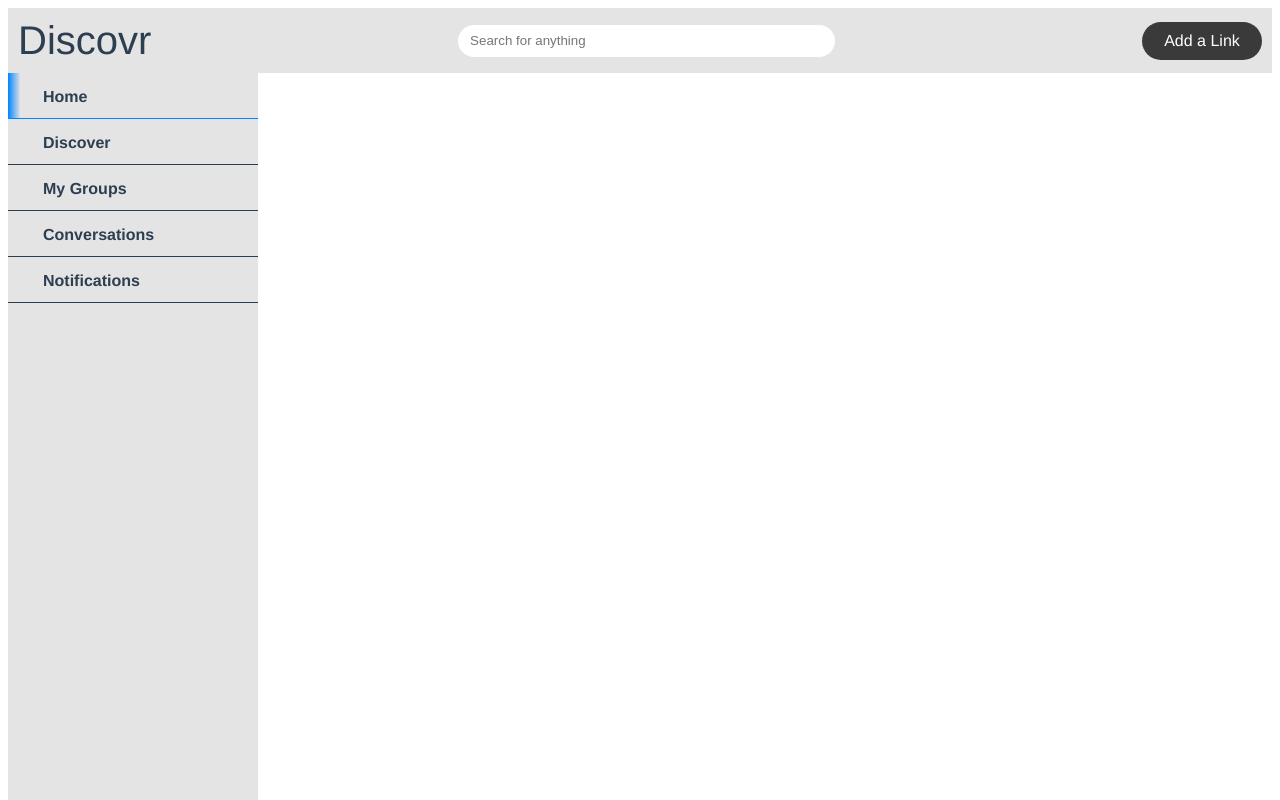
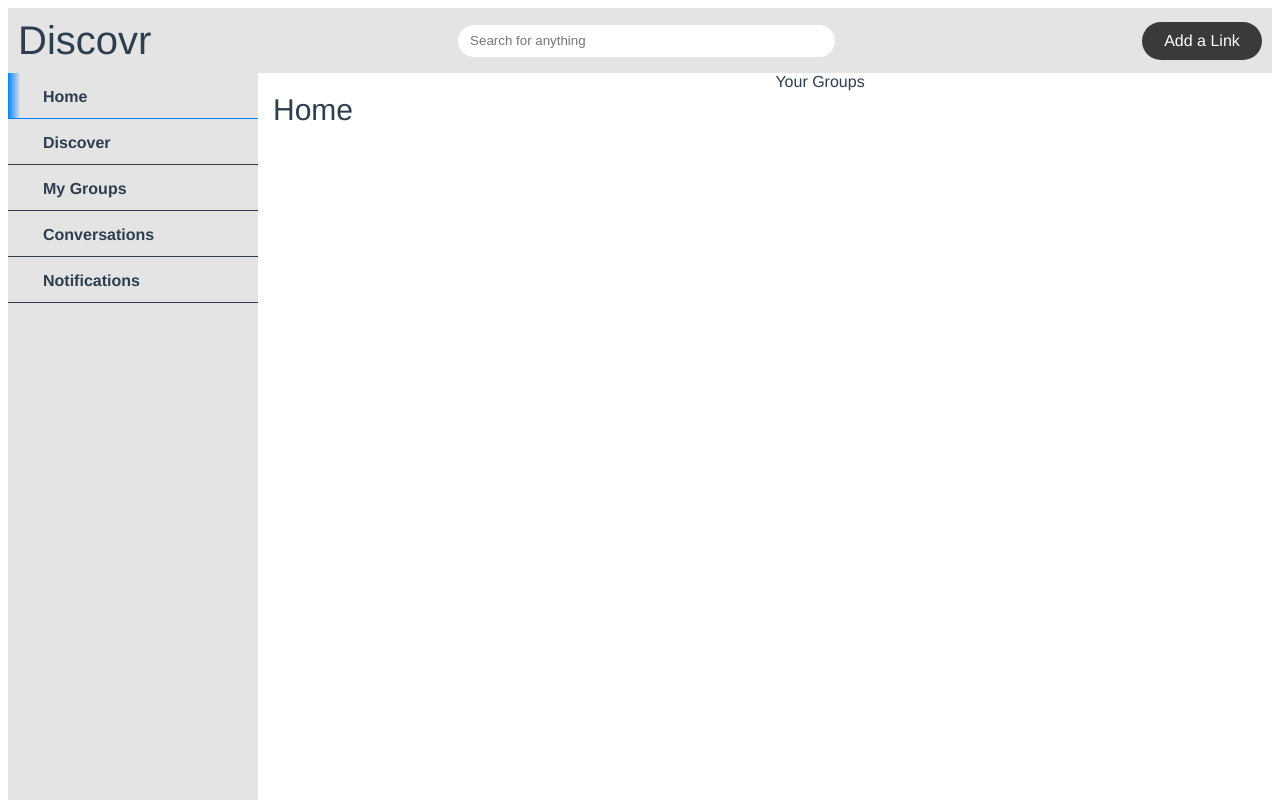
Before and after one commit to nicholascarlin/Discovr, a Vue app in the folder website/: page / in a window 1280 px wide. Built offline with nearby package versions, Linux system fonts and the light colour scheme.

Commit message:
Implemented tab system functionality using $emit

```diff
--- a/website/src/App.vue
+++ b/website/src/App.vue
@@ -1,19 +1,36 @@
 <template>
   <div class="app">
     <Header/>
-    <SideMenu/>
+    <SideMenu v-on:tabChanged="onTabChange" />
+      <div class="pages">
+        <HomePage v-if="tabIndex==1"/>
+
+      </div>
   </div>
 </template>
 
 <script>
 import SideMenu from './components/SideMenu.vue'
 import Header from './components/Header.vue'
+import HomePage from './components/HomePage.vue'
 
 export default {
+  data() {
+    return {
+      tabIndex: 1
+    }
+  },
   name: 'App',
   components: {
     SideMenu,
-    Header
+    Header,
+    HomePage
+  },
+  methods: {
+    onTabChange(value) {
+      this.tabIndex = value;
+      console.log(value);
+    }
   }
 }
 </script>
@@ -30,4 +47,8 @@ export default {
 .app {
   background-color: rgb(228, 228, 228);
 }
+
+.pages {
+  margin-left: 250px;
+}
 </style>
--- /dev/null
+++ b/website/src/components/HomePage.vue
@@ -0,0 +1,25 @@
+<template>
+    <div class="home-page">
+        <div class="page-header">Home</div>
+        <div class="page-groups"> Your Groups</div>
+    </div>
+</template>
+
+<script>
+export default {
+
+}
+</script>
+
+<style>
+    .home-page {
+        background-color: white;
+    }
+
+    .page-header {
+        float: left;
+        font-size: 30px;
+        padding: 20px 15px 0px;
+    }
+
+</style>
--- a/website/src/components/SideMenu.vue
+++ b/website/src/components/SideMenu.vue
@@ -1,11 +1,13 @@
 <template>
-    <div class="side-menu">
-        <div class="menu-options-wrapper">
-            <div class="menu-option" @click="selected = 1" :class="{active:selected == 1}">Home</div>
-            <div class="menu-option" @click="selected = 2" :class="{active:selected == 2}">Discover</div>
-            <div class="menu-option" @click="selected = 3" :class="{active:selected == 3}">My Groups</div>
-            <div class="menu-option" @click="selected = 4" :class="{active:selected == 4}">Conversations</div>
-            <div class="menu-option" @click="selected = 5" :class="{active:selected == 5}">Notifications</div>
+    <div>
+        <div class="side-menu">
+            <div class="menu-options-wrapper">
+                <div class="menu-option" v-on:click="$emit('tabChanged', 1)" @click="selected = 1" :class="{active:selected == 1}">Home</div>
+                <div class="menu-option" v-on:click="$emit('tabChanged', 2)" @click="selected = 2" :class="{active:selected == 2}">Discover</div>
+                <div class="menu-option" v-on:click="$emit('tabChanged', 3)" @click="selected = 3" :class="{active:selected == 3}">My Groups</div>
+                <div class="menu-option" v-on:click="$emit('tabChanged', 4)" @click="selected = 4" :class="{active:selected == 4}">Conversations</div>
+                <div class="menu-option" v-on:click="$emit('tabChanged', 5)" @click="selected = 5" :class="{active:selected == 5}">Notifications</div>
+            </div>
         </div>
     </div>
 </template>
```
Also changed, not shown: website/src/components/HelloWorld.vue (deleted, +0 -58 lines), website/src/components/BrowseGroups.vue (added).
